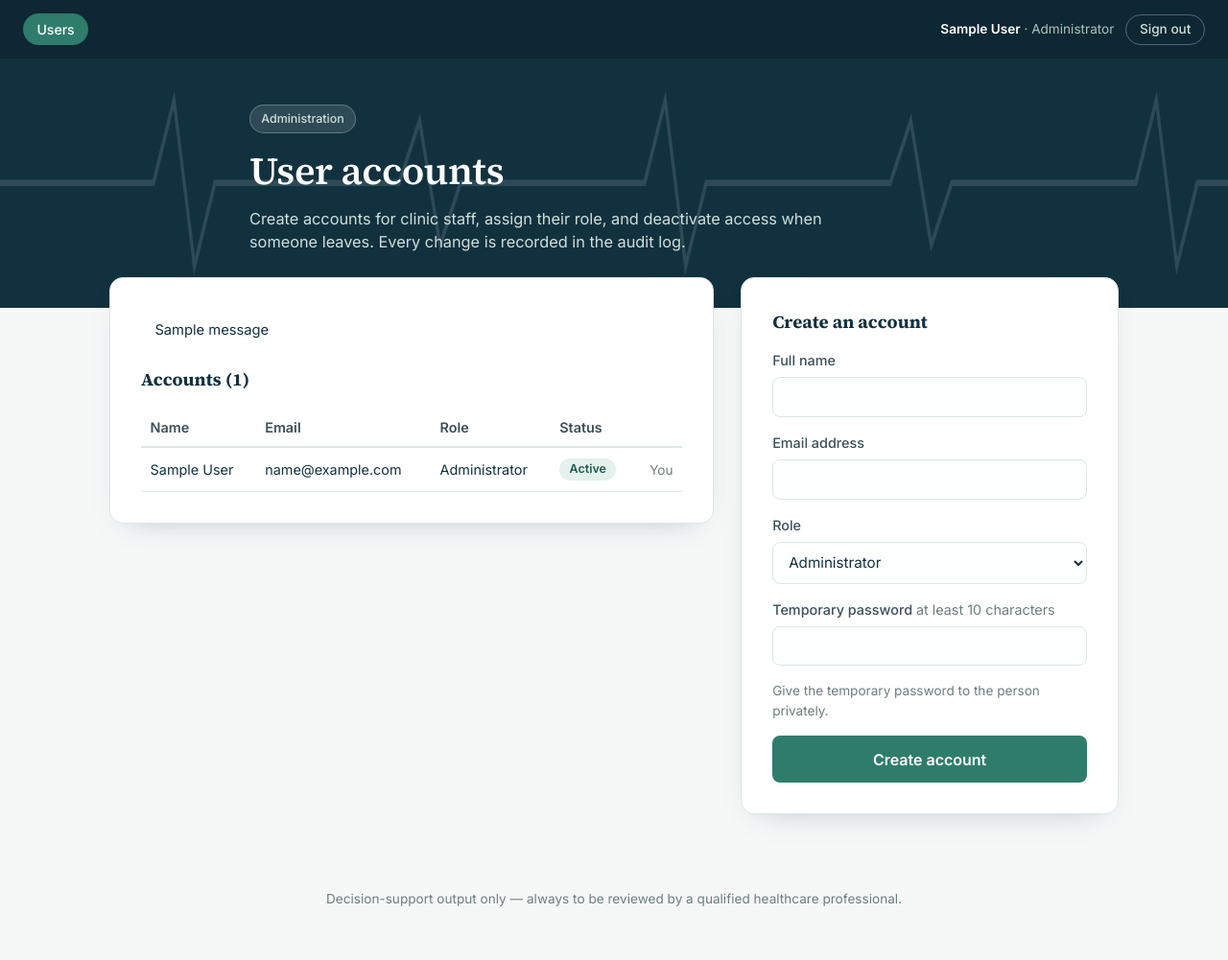
After one commit to Isaac-Y67/ai-disease-detection, a Flask app: page /admin/users in a window 1280 px wide. The commit adds this page. Shown: the whole page at 96% size. Run offline with Flask 3, Linux system fonts and the light colour scheme; the visitor is signed in with stand-in values (Sample User, id 1); data comes from the database, SQL or seed files in the repository; tables that the repository leaves empty hold one stand-in row (values such as "Sample post"); one stand-in notice (Sample message) is shown; parts of the project's set-up code (start-up, migrations or seed data) failed here and were passed over.

Commit message:
Enforce roles: administrator user management, healthcare-professional-only assessments, friendly error pages

```diff
--- a/backend/app/auth.py
+++ b/backend/app/auth.py
@@ -5,6 +5,9 @@ from functools import wraps
 from urllib.parse import urlparse
 
 from flask import abort, g, jsonify, redirect, request, session, url_for
+
+ROLE_ADMIN = "Administrator"
+ROLE_HP = "Healthcare Professional"
 
 
 def csrf_token():
--- a/backend/app/main.py
+++ b/backend/app/main.py
@@ -1,15 +1,16 @@
 from datetime import timedelta
 import os
+import re
 
 from dotenv import load_dotenv
-from flask import Flask, g, jsonify, redirect, render_template, request, session, url_for
+from flask import Flask, abort, flash, g, jsonify, redirect, render_template, request, session, url_for
 import joblib
 import numpy as np
 import pymysql
 from werkzeug.security import check_password_hash, generate_password_hash
 
 import db
-from auth import check_csrf, csrf_token, login_required, safe_next
+from auth import ROLE_ADMIN, ROLE_HP, check_csrf, csrf_token, login_required, role_required, safe_next
 
 BASE_DIR = os.path.dirname(os.path.abspath(__file__))
 load_dotenv(os.path.join(BASE_DIR, "..", "..", ".env"))
@@ -33,6 +34,8 @@ app.jinja_env.globals["csrf_token"] = csrf_token
 
 # A throw-away hash, so a login for an unknown email takes as long as a real one
 DUMMY_HASH = generate_password_hash("not-a-real-password")
+
+EMAIL_PATTERN = re.compile(r"^[^@\s]+@[^@\s]+\.[^@\s]+$")
 
 SAVED_MODELS_DIR = os.path.join(BASE_DIR, "..", "..", "ml", "saved_models")
 
@@ -134,6 +137,27 @@ def database_unavailable(err):
     return "The database is temporarily unavailable. Please try again shortly.", 503
 
 
+def error_page(code, title, message):
+    return render_template("error.html", code=code, title=title, message=message), code
+
+
+@app.errorhandler(400)
+def bad_request(err):
+    return error_page(400, "Request not accepted", err.description)
+
+
+@app.errorhandler(403)
+def forbidden(err):
+    if request.path.startswith("/predict") or request.path.startswith("/api/"):
+        return jsonify({"error": "Your role is not allowed to do this"}), 403
+    return error_page(403, "Not allowed", "Your role does not have access to this page.")
+
+
+@app.errorhandler(404)
+def not_found(err):
+    return error_page(404, "Page not found", "That page does not exist.")
+
+
 # ---------- Sign in and out ----------
 
 @app.route("/login", methods=["GET", "POST"])
@@ -182,23 +206,25 @@ def logout():
 @app.route("/")
 @login_required
 def home():
+    if g.user["role_name"] == ROLE_ADMIN:      # administrators manage the system, they do not run assessments
+        return redirect(url_for("admin_users"))
     return render_template("index.html")
 
 
 @app.route("/diabetes")
-@login_required
+@role_required(ROLE_HP)
 def diabetes_page():
     return render_template("diabetes.html")
 
 
 @app.route("/hypertension")
-@login_required
+@role_required(ROLE_HP)
 def hypertension_page():
     return render_template("hypertension.html")
 
 
 @app.route("/lung-cancer")
-@login_required
+@role_required(ROLE_HP)
 def lung_cancer_page():
     return render_template("lung_cancer.html")
 
@@ -206,28 +232,89 @@ def lung_cancer_page():
 # ---------- Prediction API (sign-in required) ----------
 
 @app.route("/predict", methods=["POST"])
-@login_required
+@role_required(ROLE_HP)
 def predict_heart():
     return run_prediction("heart")
 
 
 @app.route("/predict-diabetes", methods=["POST"])
-@login_required
+@role_required(ROLE_HP)
 def predict_diabetes():
     return run_prediction("diabetes")
 
 
 @app.route("/predict-hypertension", methods=["POST"])
-@login_required
+@role_required(ROLE_HP)
 def predict_hypertension():
     return run_prediction("hypertension")
 
 
 @app.route("/predict-lung-cancer", methods=["POST"])
-@login_required
+@role_required(ROLE_HP)
 def predict_lung_cancer():
     return run_prediction("lung_cancer")
 
 
+# ---------- Administration (administrators only) ----------
+
+def render_users_page(problem=None, form=None, status=200):
+    return render_template("admin_users.html", active_page="users", users=db.list_users(),
+                           roles=db.list_roles(), problem=problem, form=form or {}), status
+
+
+@app.route("/admin/users", methods=["GET", "POST"])
+@role_required(ROLE_ADMIN)
+def admin_users():
+    if request.method == "GET":
+        return render_users_page()
+
+    check_csrf()
+    full_name = request.form.get("full_name", "").strip()
+    email = request.form.get("email", "").strip().lower()
+    role_name = request.form.get("role", "")
+    password = request.form.get("password", "")
+
+    problem = None
+    if not full_name or len(full_name) > 100:
+        problem = "Enter the person's full name (up to 100 characters)."
+    elif len(email) > 120 or not EMAIL_PATTERN.match(email):
+        problem = "Enter a valid email address."
+    elif role_name not in db.list_roles():
+        problem = "Choose a role from the list."
+    elif len(password) < 10:
+        problem = "The password must be at least 10 characters."
+
+    if problem is None:
+        new_id = db.create_user(full_name, email, generate_password_hash(password), role_name)
+        if new_id is None:
+            problem = "An account with that email already exists."
+        else:
+            db.write_audit(g.user["user_id"], "user_created", "users", new_id, request.remote_addr)
+            flash(f"Account created for {email} ({role_name}).", "ok")
+            return redirect(url_for("admin_users"))
+
+    # Keep what was typed (never the password) so the form does not have to be refilled
+    return render_users_page(problem=problem, form={"full_name": full_name, "email": email, "role": role_name}, status=400)
+
+
+@app.route("/admin/users/<int:user_id>/toggle", methods=["POST"])
+@role_required(ROLE_ADMIN)
+def admin_toggle_user(user_id):
+    check_csrf()
+    if user_id == g.user["user_id"]:
+        # Because an administrator can never deactivate themselves, at least one active administrator always remains
+        flash("You cannot deactivate your own account.", "error")
+        return redirect(url_for("admin_users"))
+    target = db.get_user_by_id(user_id)
+    if target is None:
+        abort(404)
+    make_active = not target["is_active"]
+    db.set_user_active(user_id, make_active)
+    db.write_audit(g.user["user_id"], "user_reactivated" if make_active else "user_deactivated",
+                   "users", user_id, request.remote_addr)
+    flash(f"{target['email']} is now {'active' if make_active else 'deactivated'}.", "ok")
+    return redirect(url_for("admin_users"))
+
+
 if __name__ == "__main__":
     app.run(debug=True)
--- a/frontend/static/css/style.css
+++ b/frontend/static/css/style.css
@@ -424,3 +424,83 @@ h1, h2 {
     background: rgba(255, 255, 255, 0.1);
     color: #ffffff;
 }
+
+/* ---------- Administration pages ---------- */
+
+.panel-title {
+    font-size: 1.15rem;
+    margin-bottom: 1rem;
+}
+
+.data-table-wrap { overflow-x: auto; }
+
+.data-table {
+    width: 100%;
+    border-collapse: collapse;
+    font-size: 0.9rem;
+}
+
+.data-table th {
+    text-align: left;
+    font-weight: 600;
+    color: var(--ink-soft);
+    padding: 0.55rem 0.6rem;
+    border-bottom: 2px solid var(--line);
+    white-space: nowrap;
+}
+
+.data-table td {
+    padding: 0.65rem 0.6rem;
+    border-bottom: 1px solid var(--line);
+    vertical-align: middle;
+}
+
+.row-action { text-align: right; white-space: nowrap; }
+.row-action form { margin: 0; }
+
+.pill {
+    display: inline-block;
+    padding: 0.15rem 0.65rem;
+    border-radius: 999px;
+    font-size: 0.78rem;
+    font-weight: 600;
+}
+.pill-on  { background: var(--safe-soft);   color: #1f5c50; }
+.pill-off { background: var(--danger-soft); color: #7c2c26; }
+
+.btn-small {
+    background: #ffffff;
+    color: var(--ink);
+    border: 1px solid var(--line);
+    border-radius: 8px;
+    padding: 0.35rem 0.8rem;
+    font: inherit;
+    font-size: 0.85rem;
+    font-weight: 500;
+    cursor: pointer;
+    transition: border-color 0.15s ease, background 0.15s ease;
+}
+.btn-small:hover { border-color: var(--accent); background: var(--accent-soft); }
+
+.flash {
+    padding: 0.7rem 0.9rem;
+    border-radius: 8px;
+    font-size: 0.92rem;
+    margin: 0 0 1rem;
+}
+.flash-ok    { background: var(--safe-soft);   color: #1f5c50; }
+.flash-error { background: var(--danger-soft); color: #7c2c26; }
+
+.panel-note {
+    color: var(--muted);
+    font-size: 0.85rem;
+    margin: 0 0 1rem;
+}
+
+.field.stacked { margin-bottom: 1rem; }
+
+.error-link {
+    display: block;
+    text-align: center;
+    text-decoration: none;
+}
--- /dev/null
+++ b/frontend/templates/admin_base.html
@@ -0,0 +1,41 @@
+<!DOCTYPE html>
+<html lang="en">
+<head>
+    <meta charset="UTF-8">
+    <meta name="viewport" content="width=device-width, initial-scale=1.0">
+    <title>{% block title %}Administration{% endblock %} — AI Disease Detection System</title>
+    <link rel="preconnect" href="https://fonts.googleapis.com">
+    <link rel="preconnect" href="https://fonts.gstatic.com" crossorigin>
+    <link href="https://fonts.googleapis.com/css2?family=Source+Serif+4:wght@500;600;700&family=Inter:wght@400;500;600&display=swap" rel="stylesheet">
+    <link rel="stylesheet" href="{{ url_for('static', filename='css/style.css') }}">
+</head>
+<body>
+
+<nav class="module-nav">
+    <a href="{{ url_for('admin_users') }}" class="{{ 'active' if active_page == 'users' else '' }}">Users</a>
+    {% include "_userbox.html" %}
+</nav>
+
+<header class="site-header">
+    <div class="ecg-line" aria-hidden="true">
+        <svg viewBox="0 0 600 60" preserveAspectRatio="none">
+            <polyline points="0,30 60,30 75,30 85,10 95,50 105,30 120,30 180,30 195,30 205,15 215,45 225,30 240,30 300,30 315,30 325,10 335,50 345,30 360,30 420,30 435,30 445,15 455,45 465,30 480,30 540,30 555,30 565,10 575,50 585,30 600,30"/>
+        </svg>
+    </div>
+    <div class="header-inner">
+        <span class="module-badge">Administration</span>
+        <h1>{% block heading %}Administration{% endblock %}</h1>
+        <p class="header-sub">{% block subheading %}{% endblock %}</p>
+    </div>
+</header>
+
+<main class="layout">
+    {% block content %}{% endblock %}
+</main>
+
+<footer class="site-footer">
+    <p>Decision-support output only &mdash; always to be reviewed by a qualified healthcare professional.</p>
+</footer>
+
+</body>
+</html>
--- /dev/null
+++ b/frontend/templates/admin_users.html
@@ -0,0 +1,83 @@
+{% extends "admin_base.html" %}
+
+{% block title %}User accounts{% endblock %}
+{% block heading %}User accounts{% endblock %}
+{% block subheading %}Create accounts for clinic staff, assign their role, and deactivate access when someone leaves. Every change is recorded in the audit log.{% endblock %}
+
+{% block content %}
+<section class="form-panel">
+    {% with messages = get_flashed_messages(with_categories=true) %}
+        {% for category, message in messages %}
+        <p class="flash flash-{{ category }}" role="status">{{ message }}</p>
+        {% endfor %}
+    {% endwith %}
+
+    <h2 class="panel-title">Accounts ({{ users|length }})</h2>
+    <div class="data-table-wrap">
+        <table class="data-table">
+            <thead>
+                <tr><th>Name</th><th>Email</th><th>Role</th><th>Status</th><th></th></tr>
+            </thead>
+            <tbody>
+                {% for u in users %}
+                <tr>
+                    <td>{{ u.full_name }}</td>
+                    <td>{{ u.email }}</td>
+                    <td>{{ u.role_name }}</td>
+                    <td>
+                        {% if u.is_active %}<span class="pill pill-on">Active</span>
+                        {% else %}<span class="pill pill-off">Deactivated</span>{% endif %}
+                    </td>
+                    <td class="row-action">
+                        {% if u.user_id == g.user.user_id %}
+                            <span class="panel-note">You</span>
+                        {% else %}
+                        <form method="post" action="{{ url_for('admin_toggle_user', user_id=u.user_id) }}">
+                            <input type="hidden" name="csrf_token" value="{{ csrf_token() }}">
+                            <button type="submit" class="btn-small">{{ 'Deactivate' if u.is_active else 'Reactivate' }}</button>
+                        </form>
+                        {% endif %}
+                    </td>
+                </tr>
+                {% endfor %}
+            </tbody>
+        </table>
+    </div>
+</section>
+
+<aside class="form-panel">
+    <h2 class="panel-title">Create an account</h2>
+
+    {% if problem %}
+    <p class="flash flash-error" role="alert">{{ problem }}</p>
+    {% endif %}
+
+    <form method="post" action="{{ url_for('admin_users') }}" autocomplete="off">
+        <input type="hidden" name="csrf_token" value="{{ csrf_token() }}">
+
+        <div class="field stacked">
+            <label for="full_name">Full name</label>
+            <input type="text" id="full_name" name="full_name" value="{{ form.get('full_name', '') }}" required maxlength="100">
+        </div>
+        <div class="field stacked">
+            <label for="email">Email address</label>
+            <input type="email" id="email" name="email" value="{{ form.get('email', '') }}" required maxlength="120">
+        </div>
+        <div class="field stacked">
+            <label for="role">Role</label>
+            <select id="role" name="role" required>
+                {% for r in roles %}
+                <option value="{{ r }}" {{ 'selected' if form.get('role') == r else '' }}>{{ r }}</option>
+                {% endfor %}
+            </select>
+        </div>
+        <div class="field stacked">
+            <label for="password">Temporary password <span>at least 10 characters</span></label>
+            <input type="password" id="password" name="password" required minlength="10" maxlength="256" autocomplete="new-password">
+        </div>
+        <p class="panel-note">Give the temporary password to the person privately.</p>
+
+        <button type="submit" class="submit-btn">Create account</button>
+    </form>
+</aside>
+{% endblock %}
```
Also changed, not shown: backend/app/db.py (+61 -0 lines), frontend/templates/error.html (added, +33 -0 lines).
